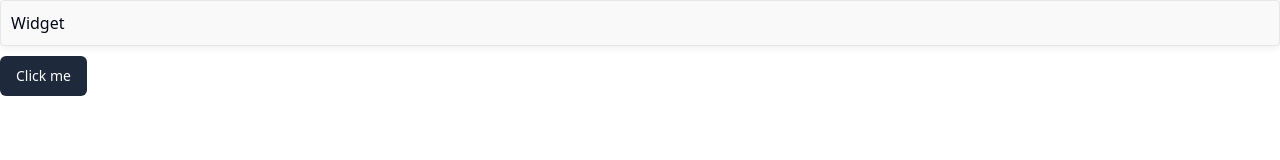
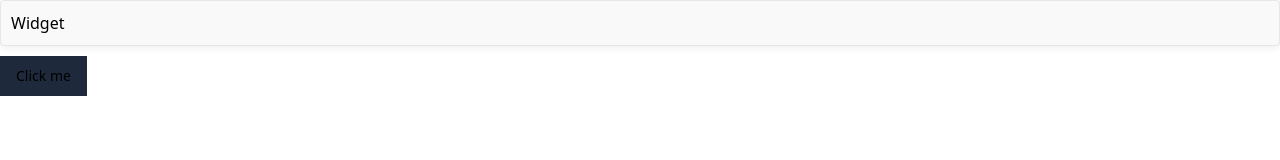
Before and after one commit to judygab/embeddable-widgets, a React (Vite) app: page / in a window 1280 px wide. Shown: the top 160 px of the page. Built offline with nearby package versions, Linux system fonts and the light colour scheme.

Commit message:
update the variables attribute

```diff
--- a/src/components/Widget.jsx
+++ b/src/components/Widget.jsx
@@ -4,11 +4,11 @@ import { Button } from "@/components/ui/button";
 
 export const Widget = () => {
   return (
-    <>
+    <div id="widget">
       <style>{styles}</style>
       <style>{tailwindStyles}</style>
       <div className="widget">Widget</div>
       <Button className="bg-slate-800">Click me</Button>
-    </>
+    </div>
   );
 };
--- a/src/index.css
+++ b/src/index.css
@@ -3,7 +3,7 @@
   @tailwind utilities;
 
   @layer base {
-    :root {
+    :widget {
       --background: 0 0% 100%;
       --foreground: 222.2 84% 4.9%;
 
```
